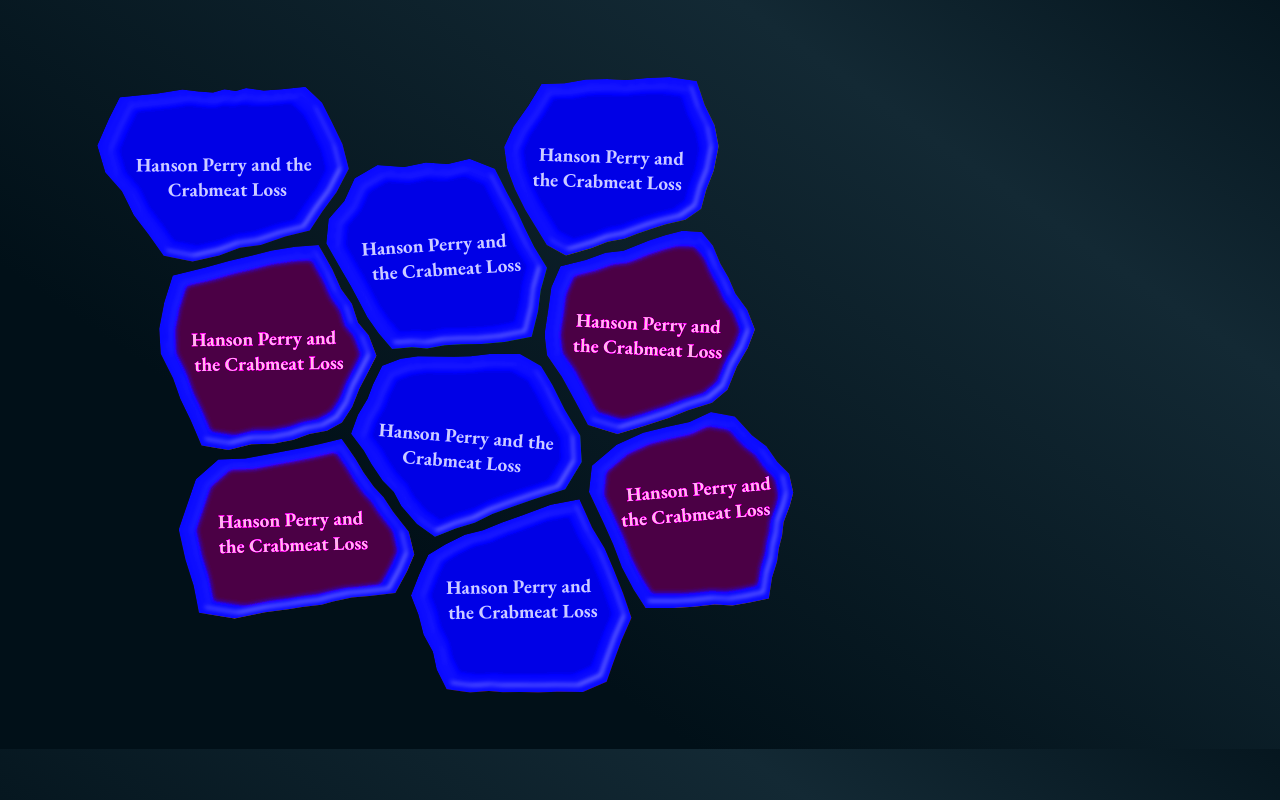
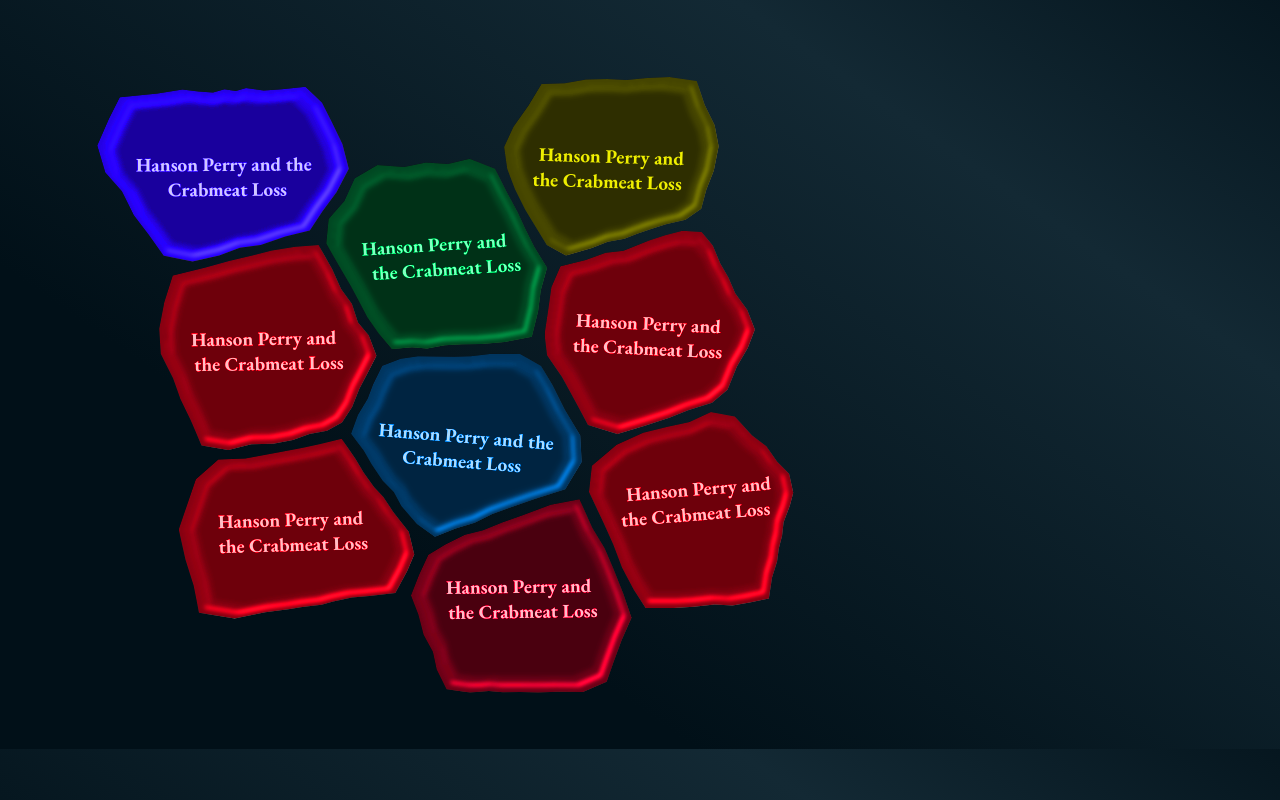
Before and after one commit to radian628/scp-wiki-mosaic-menu, a plain HTML site: page index.html in a window 1280 px wide. Drawn offline with nearby package versions, Linux system fonts and the light colour scheme; a web font is replaced by a local one.

Commit message:
Update index.html

```diff
--- a/index.html
+++ b/index.html
@@ -707,7 +707,14 @@
               tag: "div",
               style: {
                 ...FULLSIZE,
-                backgroundColor: "#232334",
+                backgroundColor: "#0c1f29",
+              },
+            },
+            {
+              tag: "div",
+              style: {
+                ...FULLSIZE,
+                backgroundColor: `hsl(${hue}deg ${saturation}% ${lightness}% / var(--bg-alpha))`,
               },
             },
             tesseraBacklight,
```
